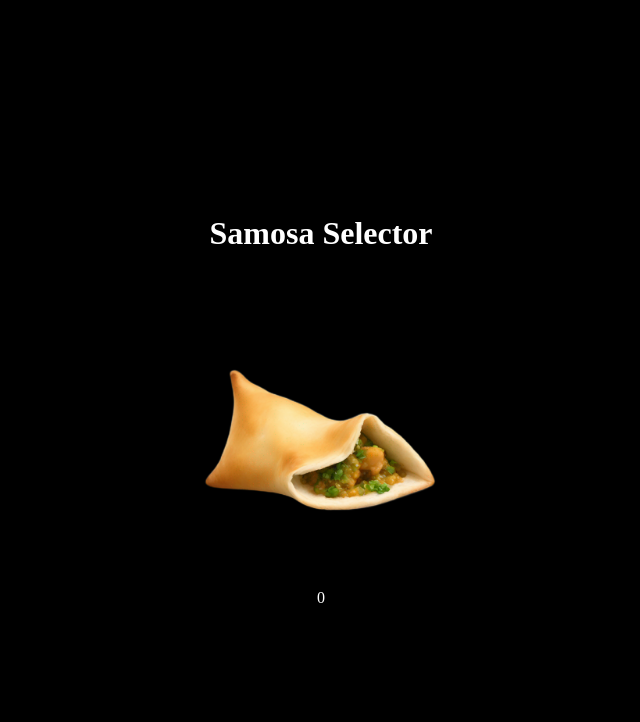
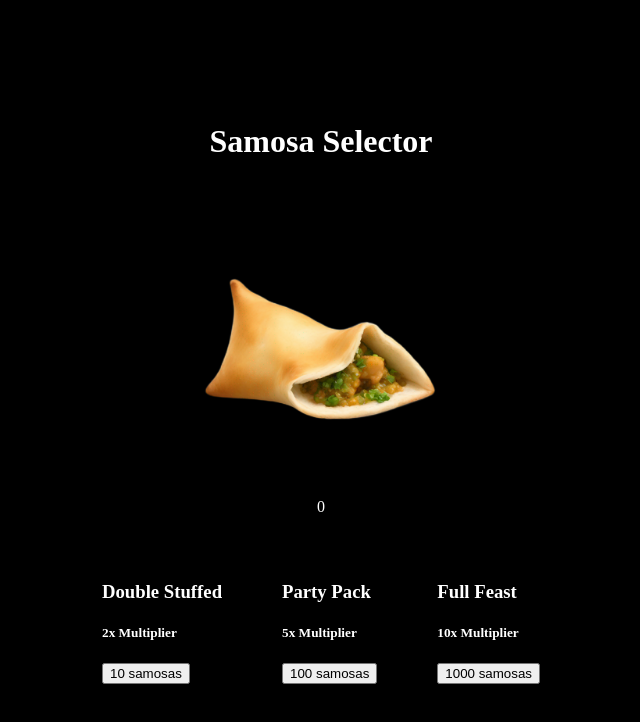
Before and after one commit to AlanGonzalez10123/Samosa-Selector, a React (Vite) app in the folder SamosaSelector/: page / in a window 1280 px wide. Shown: the top 722 px of the page, without its empty margins (319-959 px from the left). Built offline with nearby package versions, Linux system fonts and the light colour scheme.

Commit message:
added multipliers

```diff
--- a/SamosaSelector/src/App.css
+++ b/SamosaSelector/src/App.css
@@ -21,3 +21,13 @@ body{
   color: white;
   justify-content: center;
 }
+
+.multiplier{
+  display: flex;
+  justify-self: center;
+}
+
+.two, .five, .ten{
+  display: inline-block;
+  margin: 30px
+}
--- a/SamosaSelector/src/App.jsx
+++ b/SamosaSelector/src/App.jsx
@@ -5,7 +5,9 @@ function App() {
   const [clicks, setClicks] = useState(0)
   const [multiplier, setMultiplier] =  useState(1)
 
-  const handleClick = () => {setClicks(clicks + 1) }
+  const handleClick = () => { setClicks(clicks + multiplier) }
+
+  const handleMultiplier = (multiplier) => { setMultiplier(multiplier) }
 
   return (
     <div className="App">
@@ -17,6 +19,26 @@ function App() {
         <p>{clicks}</p>
       </div>
 
+      <div className="Multipliers">
+        <div className="two">
+          <h3>Double Stuffed</h3>
+          <h5>2x Multiplier</h5>
+          <button onClick={() => handleMultiplier(2)} >10 samosas</button>
+        </div>
+
+        <div className="five">
+          <h3>Party Pack</h3>
+          <h5>5x Multiplier</h5>
+          <button onClick={() => handleMultiplier(5)}>100 samosas</button>
+        </div>
+
+        <div className="ten">
+          <h3>Full Feast</h3>
+          <h5>10x Multiplier</h5>
+          <button onClick={() => handleMultiplier(10)} >1000 samosas</button>
+        </div>
+      </div>
+
 
     </div>
   );
```
